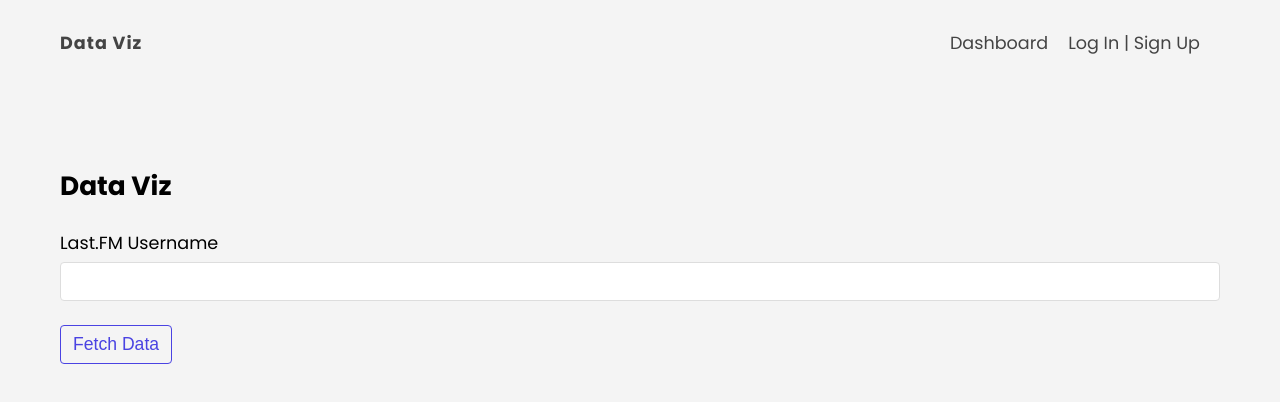
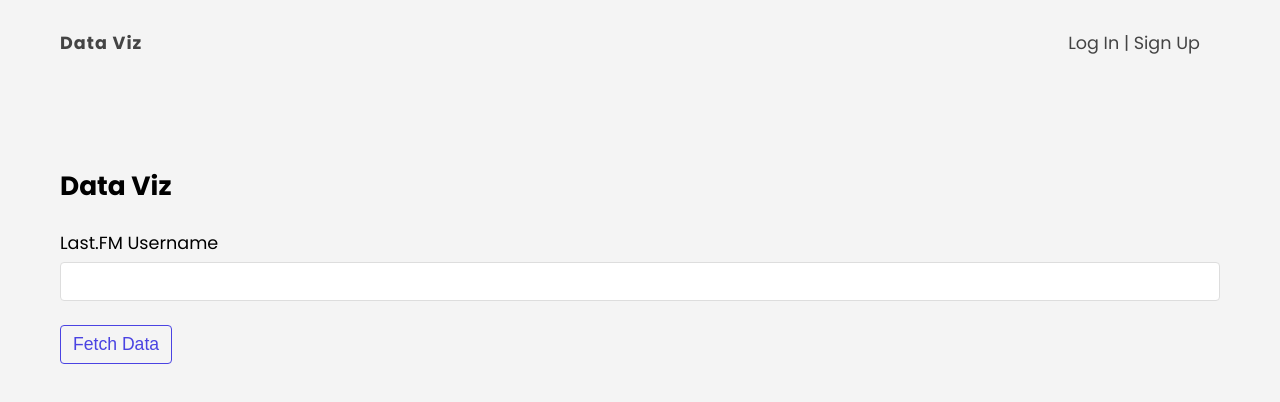
Before and after one commit to JBreidfjord/lastfm-data-viz, a React (Create React App) app: page / in a window 1280 px wide. Shown: the top 402 px of the page. Built offline with nearby package versions, Linux system fonts and the light colour scheme; no server answers.

Commit message:
Hide dashboard nav button until data is ready

```diff
--- a/src/App.js
+++ b/src/App.js
@@ -18,7 +18,7 @@ function App() {
       {authIsReady && (
         <BrowserRouter>
           <div className="container">
-            <Navbar />
+            <Navbar dataUser={scrobbleData.user} />
             <Routes>
               <Route
                 path="/"
--- a/src/components/Navbar.js
+++ b/src/components/Navbar.js
@@ -4,7 +4,7 @@ import { NavLink } from "react-router-dom";
 import { useAuthContext } from "../hooks/useAuthContext";
 import { useLogout } from "../hooks/useLogout";
 
-export default function Navbar() {
+export default function Navbar({ dataUser }) {
   const { user } = useAuthContext();
   const { logout } = useLogout();
 
@@ -16,11 +16,13 @@ export default function Navbar() {
             <span>Data Viz</span>
           </NavLink>
         </li>
-        <li>
-          <NavLink to="/dashboard">
-            <span>Dashboard</span>
-          </NavLink>
-        </li>
+        {dataUser && (
+          <li>
+            <NavLink to="/dashboard">
+              <span>Dashboard</span>
+            </NavLink>
+          </li>
+        )}
         {user ? (
           <li>
             <button className="btn" onClick={logout}>
```
